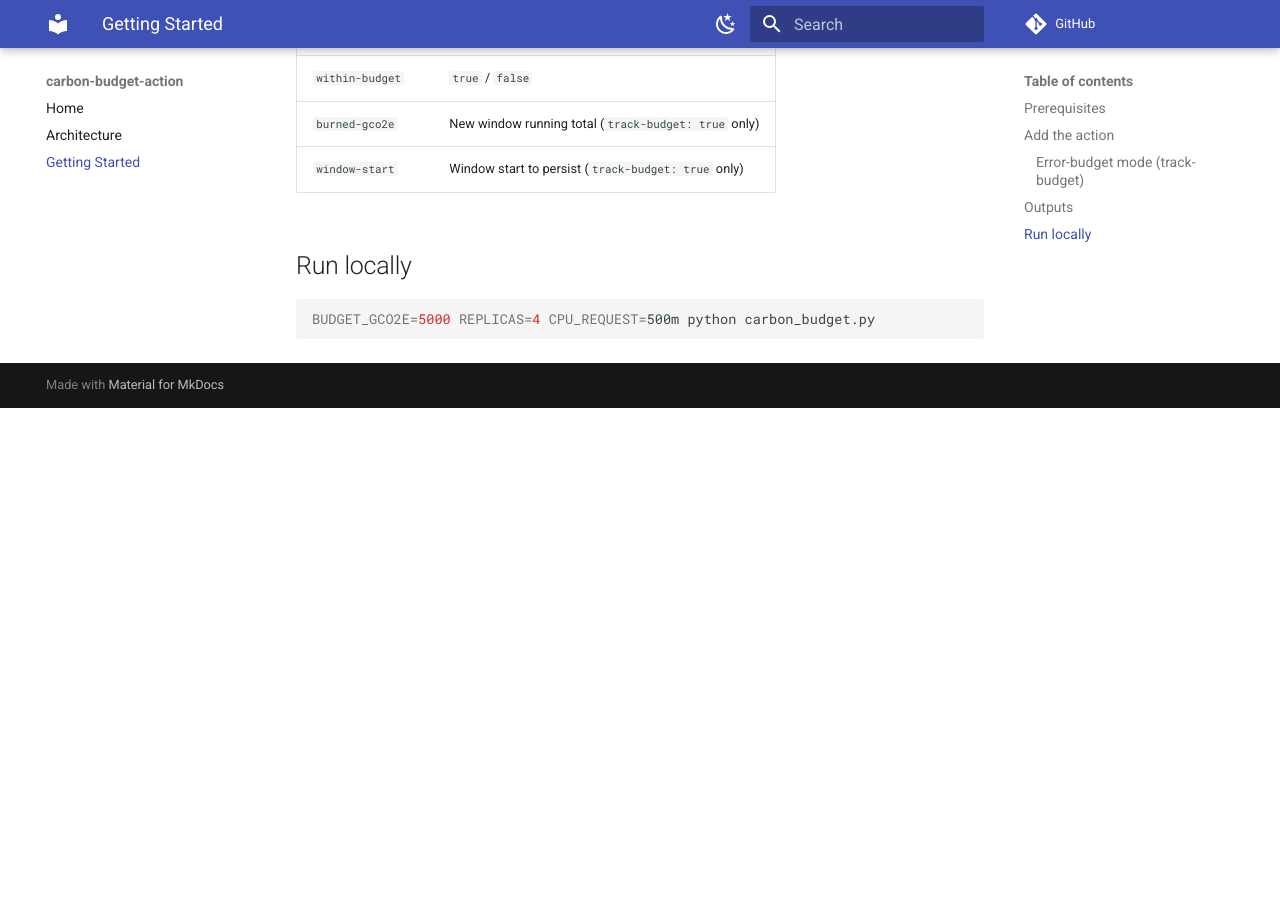
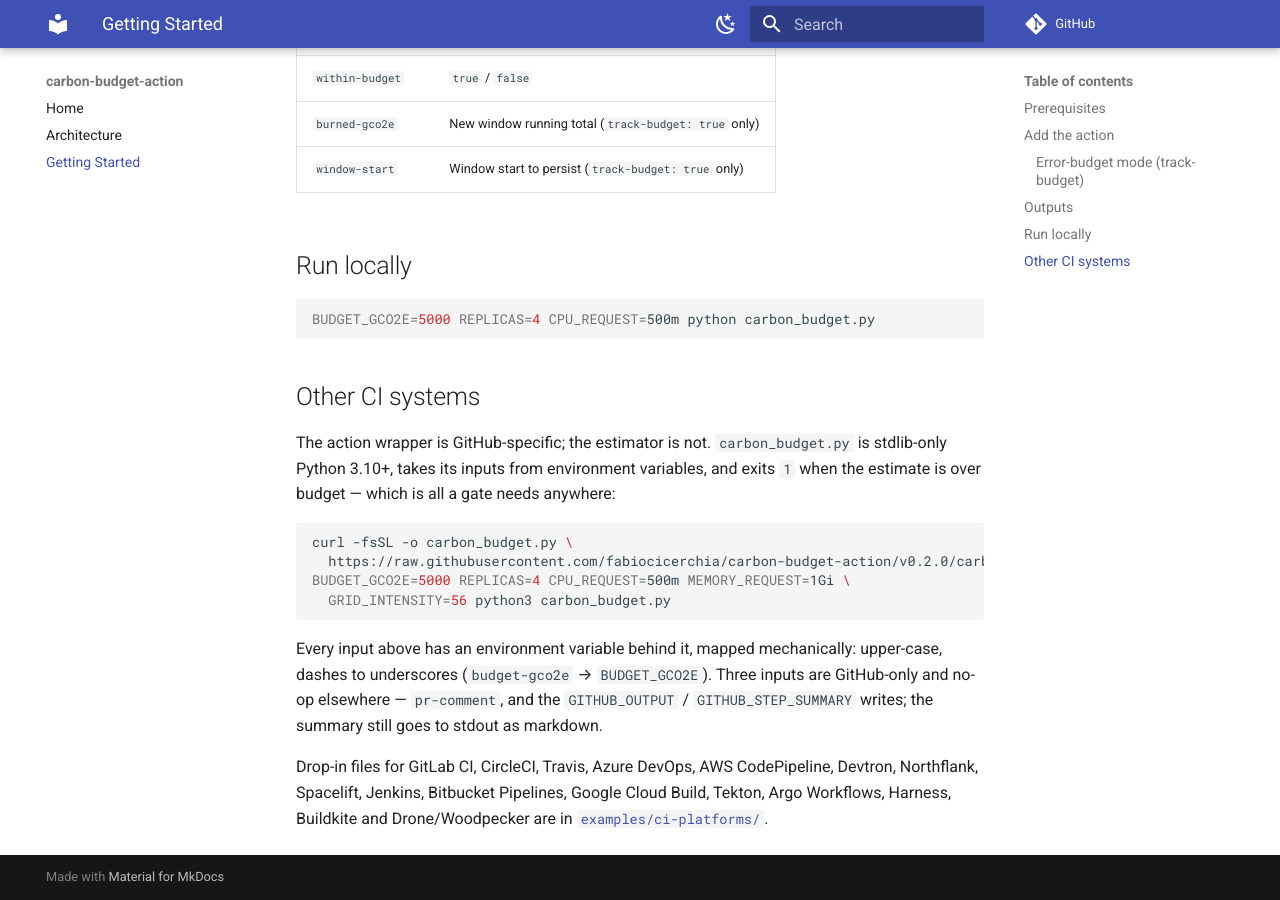
Before and after one commit to fabiocicerchia/carbon-budget-action, an MkDocs documentation site: the page built from docs/getting-started.md, in a window 1280 px wide and 900 px high, scrolled down 3416 px. Built offline with MkDocs 1.6.1 and Material for MkDocs 9.7.7, drawn with Linux system fonts in a browser that asks for light colours; comment, search, counter and statistics services are not loaded; before the commit the page ends 3824 px from its top, so only the background shows below that.

Commit message:
docs(examples): add drop-in configs for 16 non-GitHub CI systems (#35)
The action wrapper is GitHub-specific; the estimator is not. carbon_budget.py
is stdlib-only, reads its inputs from the environment and exits 1 over budget,
so the gate is portable — but nothing said so, and nobody outside GitHub
Actions had a starting point.

examples/ci-platforms/ carries one drop-in file per platform: GitLab CI,
CircleCI, Travis, Azure DevOps, AWS CodePipeline, Devtron, Northflank,
Spacelift, Jenkins, Bitbucket Pipelines, Google Cloud Build, Tekton, Argo
Workflows, Harness, Buildkite and Drone/Woodpecker. Its README documents the
input mapping (upper-case, dashes to underscores), which three outputs are
GitHub-only plumbing, and the exit-code contract every other platform gates on.


Claude-Session: https://claude.ai/code/session_018jzWLxX4cn5SP6cokuG19s

Co-authored-by: Claude <noreply@anthropic.com>

````diff
--- a/docs/getting-started.md
+++ b/docs/getting-started.md
@@ -173,3 +173,27 @@ jobs:
 ```sh
 BUDGET_GCO2E=5000 REPLICAS=4 CPU_REQUEST=500m python carbon_budget.py
 ```
+
+## Other CI systems
+
+The action wrapper is GitHub-specific; the estimator is not. `carbon_budget.py`
+is stdlib-only Python 3.10+, takes its inputs from environment variables, and
+exits `1` when the estimate is over budget — which is all a gate needs anywhere:
+
+```sh
+curl -fsSL -o carbon_budget.py \
+  https://raw.githubusercontent.com/fabiocicerchia/carbon-budget-action/v0.2.0/carbon_budget.py
+BUDGET_GCO2E=5000 REPLICAS=4 CPU_REQUEST=500m MEMORY_REQUEST=1Gi \
+  GRID_INTENSITY=56 python3 carbon_budget.py
+```
+
+Every input above has an environment variable behind it, mapped mechanically:
+upper-case, dashes to underscores (`budget-gco2e` → `BUDGET_GCO2E`). Three
+inputs are GitHub-only and no-op elsewhere — `pr-comment`, and the
+`GITHUB_OUTPUT` / `GITHUB_STEP_SUMMARY` writes; the summary still goes to
+stdout as markdown.
+
+Drop-in files for GitLab CI, CircleCI, Travis, Azure DevOps, AWS CodePipeline,
+Devtron, Northflank, Spacelift, Jenkins, Bitbucket Pipelines, Google Cloud
+Build, Tekton, Argo Workflows, Harness, Buildkite and Drone/Woodpecker are in
+[`examples/ci-platforms/`](../examples/ci-platforms/README.md).
````
Also changed, not shown: examples/README.md (+4 -0 lines), examples/ci-platforms/README.md (added, +145 -0 lines), 16 other files.
